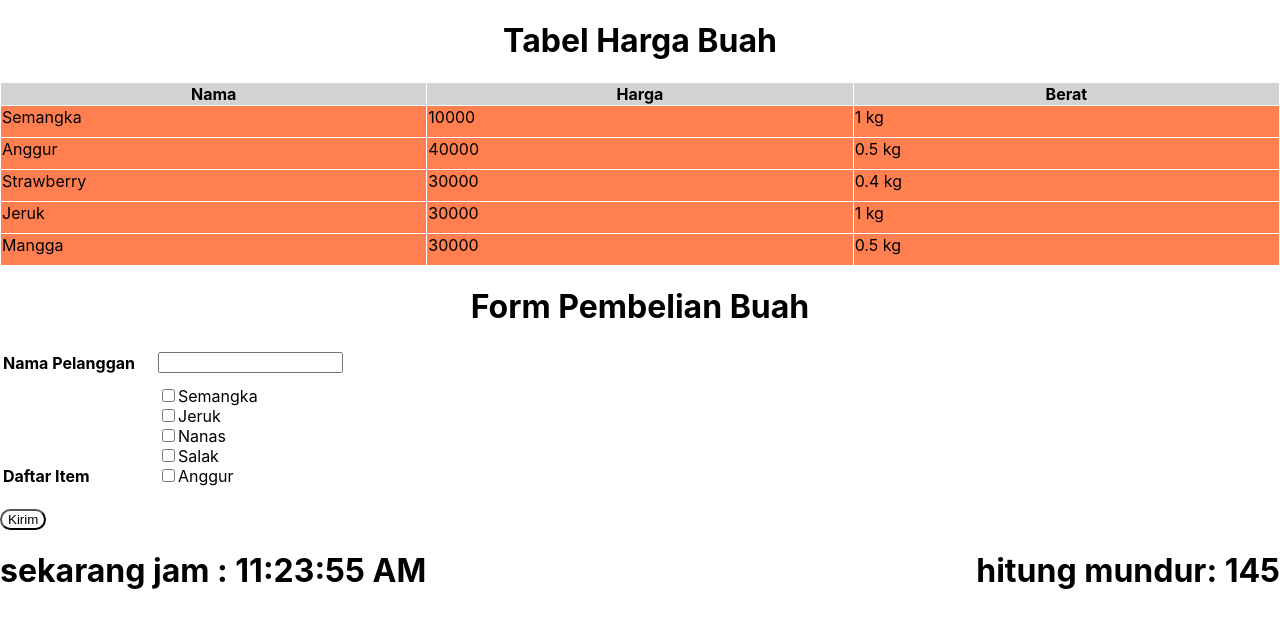
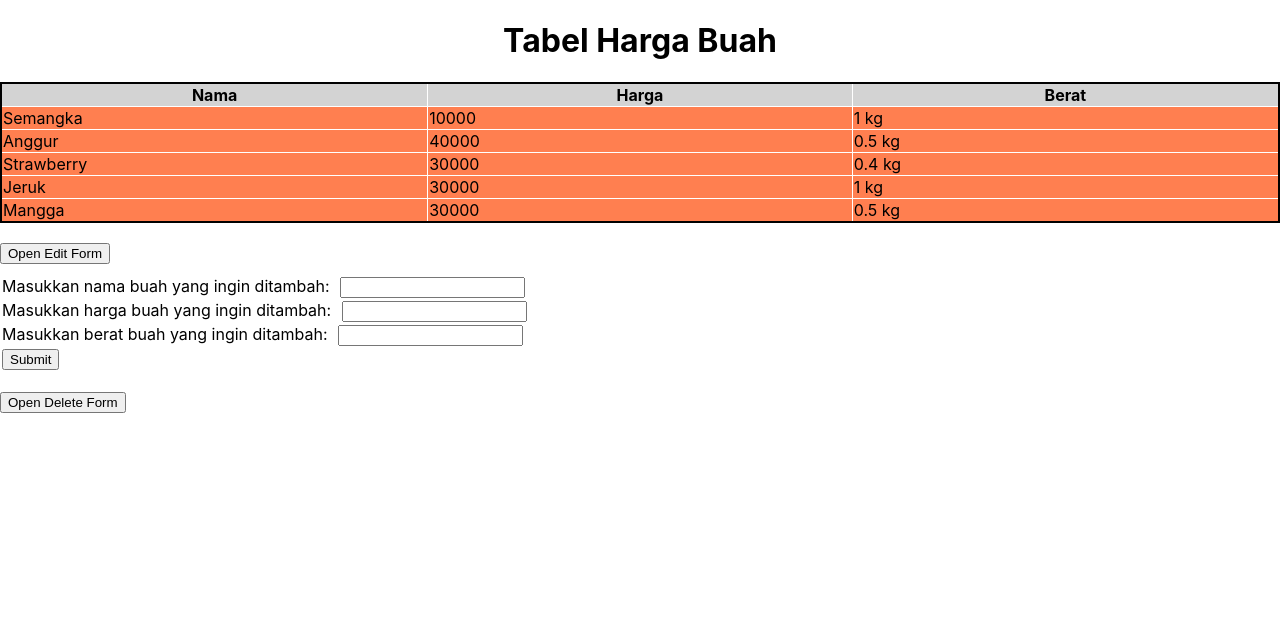
Before and after one commit to adavidkhowantolim/sanbercode-reactjs-0820-2, a React (Create React App) app in the folder tugas-sanbercode-reactjs-part2/: page / in a window 1280 px wide. Shown: the top 628 px of the page. Built offline with nearby package versions, Linux system fonts and the light colour scheme.

Commit message:
release tugas 12 v0

```diff
--- a/tugas-sanbercode-reactjs-part2/src/App.js
+++ b/tugas-sanbercode-reactjs-part2/src/App.js
@@ -1,16 +1,19 @@
 import React from 'react';
-import Tugas9 from './Tugas-9/tugas9.js'
-import Tugas10 from './Tugas-10/tugas10.js'
-import Tugas11 from './Tugas-11/tugas11.js'
+// import Tugas9 from './Tugas-9/tugas9.js'
+// import Tugas10 from './Tugas-10/tugas10.js'
+// import Tugas11 from './Tugas-11/tugas11.js'
+import Tugas12 from './Tugas-12/tugas12.js'
 import './App.css';
 
 // Font bisa diubah di index.css tapi tidak dilakukan
 function App() {
   return (
     <div>
-      <Tugas10/>
+      {/* <Tugas10/>
       <Tugas9/>
-      <Tugas11/>
+      <Tugas11/> */
+      <Tugas12/>
+      }
     </div>
   );
 }
--- /dev/null
+++ b/tugas-sanbercode-reactjs-part2/src/Tugas-12/tugas12.css
@@ -0,0 +1,40 @@
+h1 {
+  text-align: center;
+}
+
+.table{
+  border-collapse: collapse;
+  border: 2px solid black;
+  width: 100%;
+}
+.td {
+  border: 1px solid white;
+  background-color: coral;
+  /* color: coral; */
+  width: 100px;
+}
+.th{
+  border: 1px solid white;
+  background-color: lightgray;
+  font-weight: bold;
+}
+
+.button_open {
+  display: block;
+  margin-bottom: 10px;
+  margin-top: 20px;
+}
+
+.button_close {
+  display: none;
+  margin-bottom: 10px;
+  margin-top: 20px;
+}
+
+.form_delete {
+  display: none;
+}
+
+label {
+  margin-right: 6px;
+}
--- /dev/null
+++ b/tugas-sanbercode-reactjs-part2/src/Tugas-12/tugas12.js
@@ -0,0 +1,158 @@
+import React, {Component} from 'react';
+import './tugas12.css';
+
+let dataHargaBuah = [
+  {nama: "Semangka", harga: 10000, berat: 1000},
+  {nama: "Anggur", harga: 40000, berat: 500},
+  {nama: "Strawberry", harga: 30000, berat: 400},
+  {nama: "Jeruk", harga: 30000, berat: 1000},
+  {nama: "Mangga", harga: 30000, berat: 500}
+]
+
+class Tugas12 extends Component{
+
+  constructor(props){
+    super(props)
+    this.state = {
+      namaBuah : dataHargaBuah.map(({nama})=>nama),
+      hargaBuah : dataHargaBuah.map(({harga})=>harga),
+      beratBuah : dataHargaBuah.map(({berat})=>berat),
+      inputNamaBuahEdit : "",
+      inputHargaBuahEdit : "",
+      inputBeratBuahEdit : "",
+      inputIndeksBuahDelete : 0,
+    }
+
+    this.handleEditSubmit = this.handleEditSubmit.bind(this);
+    this.handleDeleteSubmit = this.handleDeleteSubmit.bind(this);
+    this.handleEditChange = this.handleEditChange.bind(this);
+    this.handleDeleteChange = this.handleDeleteChange.bind(this);
+
+    this.openDeleteForm = this.openDeleteForm.bind(this);
+    this.closeDeleteForm = this.closeDeleteForm.bind(this);
+    this.openEditForm = this.openEditForm.bind(this);
+    this.closeEditForm = this.closeEditForm.bind(this);
+  }
+
+  openDeleteForm(){
+    document.getElementById("deleteForm").style.display = "block";
+    document.getElementById("buttonCloseDelete").style.display = "block";
+    document.getElementById("buttonOpenDelete").style.display = "none";
+  }
+
+  closeDeleteForm(){
+    document.getElementById("deleteForm").style.display = "none";
+    document.getElementById("buttonCloseDelete").style.display = "none";
+    document.getElementById("buttonOpenDelete").style.display = "block";
+  }
+
+  openEditForm(){
+    document.getElementById("editForm").style.display = "block";
+    document.getElementById("buttonCloseEdit").style.display = "block";
+    document.getElementById("buttonOpenEdit").style.display = "none";
+  }
+
+  closeEditForm(){
+    document.getElementById("editForm").style.display = "none";
+    document.getElementById("buttonCloseEdit").style.display = "none";
+    document.getElementById("buttonOpenEdit").style.display = "block";
+  }
+
+  handleEditChange(stateName, event){
+    this.setState({
+      [stateName] : event.target.value
+    });
+  }
+
+  handleEditSubmit(event){
+    event.preventDefault();
+    let name = this.state.namaBuah;
+    name.splice(this.state.inputIndeksBuahDelete, 1);
+    this.setState({
+      namaBuah: name,
+      inputIndeksBuahDelete: ""
+    })
+  }
+
+  handleDeleteChange(event){
+    this.setState({inputIndeksBuahDelete: event.target.value});
+  }
+
+  handleDeleteSubmit(event){
+    event.preventDefault();
+    let name = this.state.namaBuah;
+    name.splice(this.state.inputIndeksBuahDelete, 1);
+    this.setState({
+      namaBuah: name,
+      inputIndeksBuahDelete: ""
+    })
+  }
+
+  render(){
+    return(
+      <>
+        {/* Table */}
+        <h1>Tabel Harga Buah</h1>
+        <table className="table">
+          <thead>
+            <tr>
+              <th className="th">Nama</th>
+              <th className="th">Harga</th>
+              <th className="th">Berat</th>
+            </tr>
+          </thead>
+          <tbody>
+              {
+                this.state.namaBuah.map((val, index)=>{
+                  return(
+                    <tr>
+                      <td className="td">{val}</td>
+                      <td className="td">{this.state.hargaBuah[index]}</td>
+                      <td className="td">{this.state.beratBuah[index]/1000} kg</td>
+                    </tr>
+                  )
+                })}
+          </tbody>
+        </table>
+        {/* Edit Form */}
+        <button className="button_open" onClick={this.openEditForm} id="buttonOpenEdit">Open Edit Form</button>
+        <button className="button_close" onClick={this.closeEditForm} id="buttonCloseEdit">Close Edit Form</button>
+        <form className="form_edit" onSubmit={this.handleEditSubmit} id="editForm">
+          <table>
+            <tr>
+              <label>Masukkan nama buah yang ingin ditambah:  </label>
+              <input name="namaBuah" type="text" value={this.state.inputNamaBuahEdit} onChange={this.handleEditChange.bind(this, "namaBuah")}></input>
+            </tr>
+            <tr>
+              <label>Masukkan harga buah yang ingin ditambah: </label>
+              <input name="hargaBuah" type="text" value={this.state.inputHargaBuahEdit} onChange={this.handleEditChange.bind(this, "hargaBuah")}></input>
+            </tr>
+            <tr>
+              <label>Masukkan berat buah yang ingin ditambah: </label>
+              <input name="beratBuah" type="text" value={this.state.inputBeratBuahEdit} onChange={this.handleEditChange.bind(this, "beratBuah")}></input>
+            </tr>
+            <tr>
+              <input type="submit"></input>
+            </tr>
+          </table>
+        </form>
+        {/* Delete Form */}
+        <button className="button_open" onClick={this.openDeleteForm} id="buttonOpenDelete">Open Delete Form</button>
+        <button className="button_close" onClick={this.closeDeleteForm} id="buttonCloseDelete">Close Delete Form</button>
+        <form className="form_delete" onSubmit={this.handleDeleteSubmit} id="deleteForm">
+          <table>
+            <tr>
+              <label>Masukkan indeks yang ingin dihapus: </label>
+              <input type="text" value={this.state.inputIndeksBuahDelete} onChange={this.handleDeleteChange}></input>
+            </tr>
+            <tr>
+              <input type="submit"></input>
+            </tr>
+          </table>
+        </form>
+      </>
+    )
+  }
+}
+
+export default Tugas12
```
